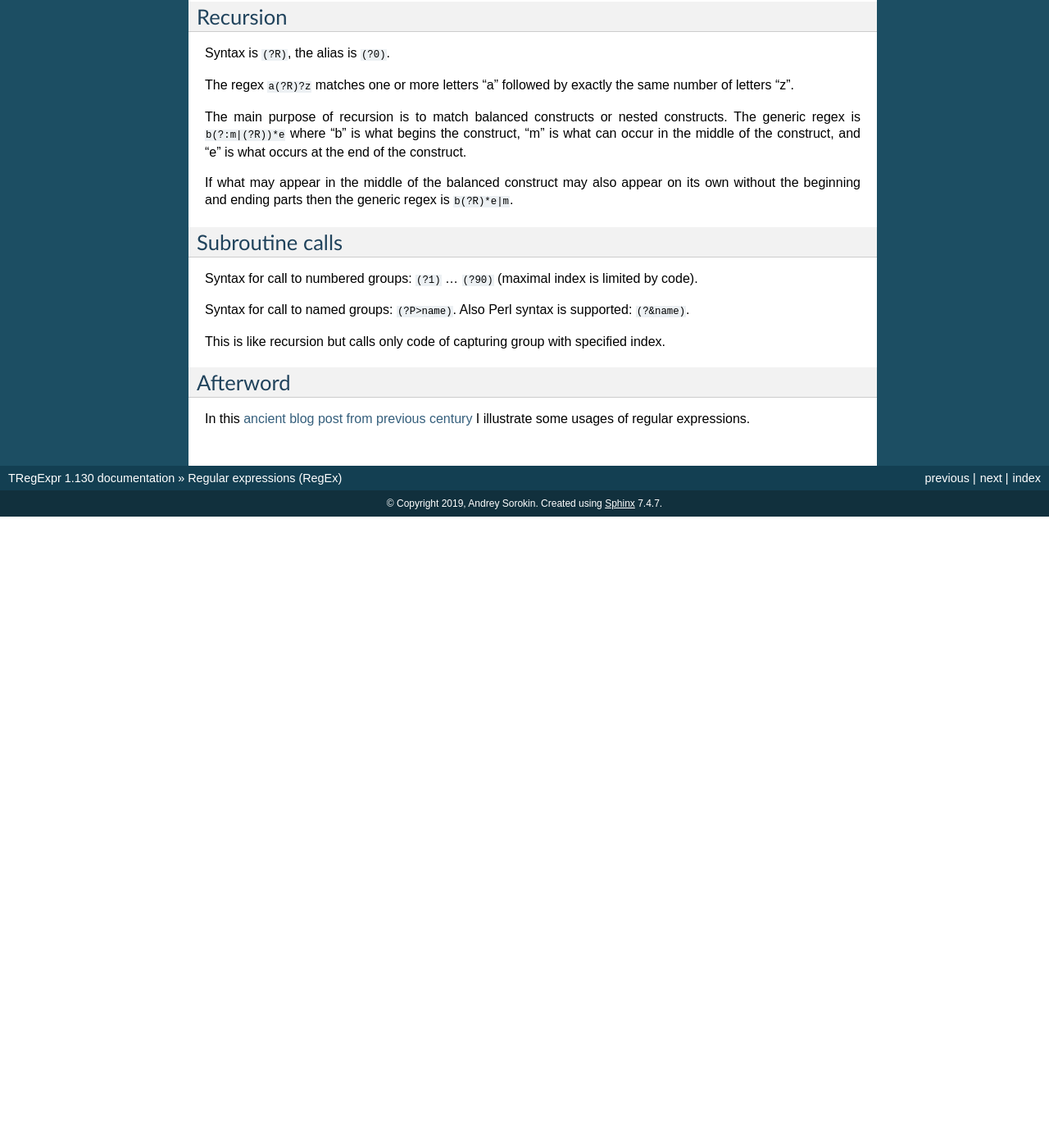
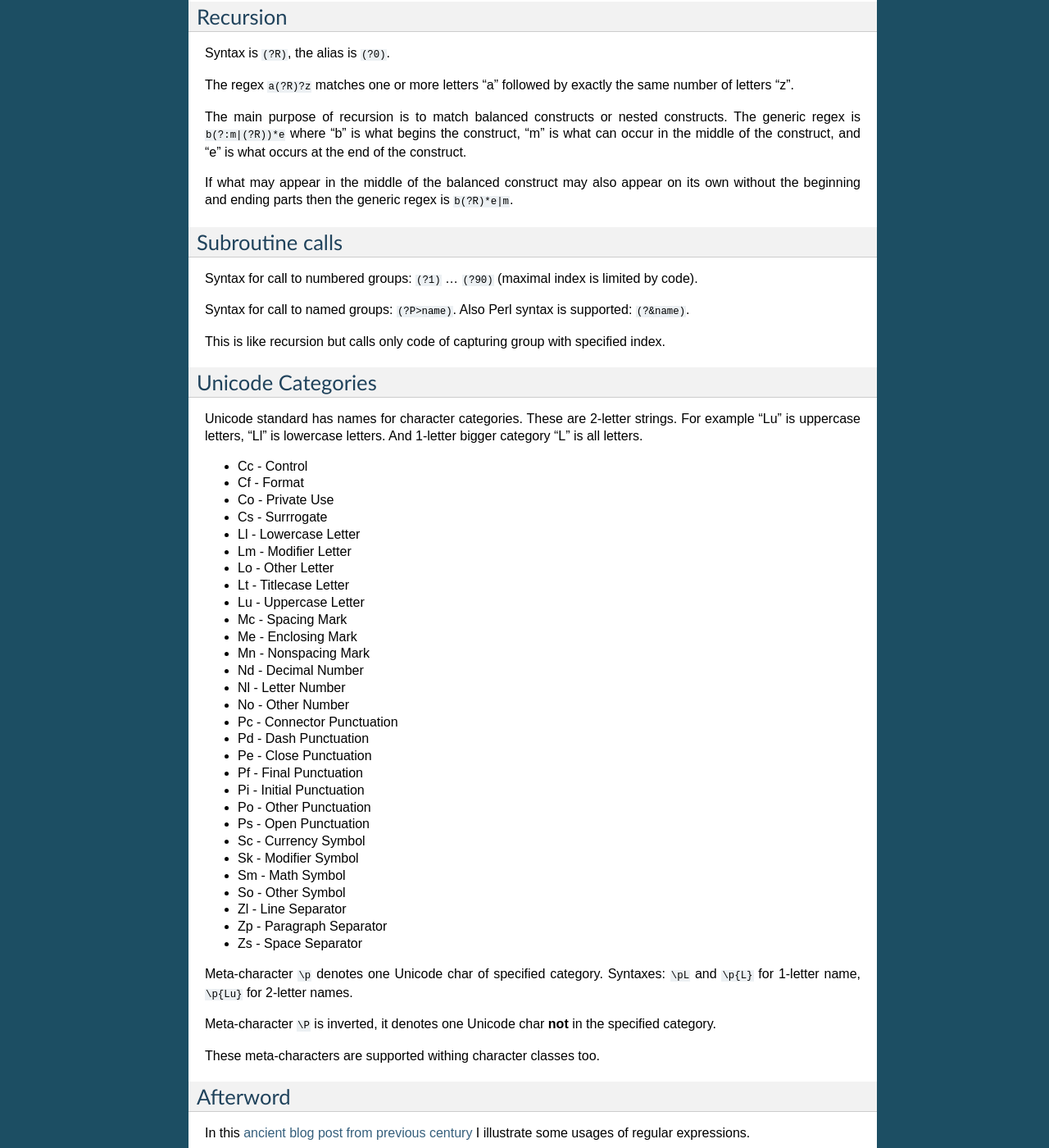
Before and after one commit to andgineer/TRegExpr, a Sphinx documentation site: the page built from docs/regular_expressions.rst, in a window 1280 px wide and 1400 px high, scrolled down 9458 px. Shown: the whole window at 82% size. Built offline with Sphinx 7.4.7, drawn with Linux system fonts in a browser that asks for light colours; before the commit the page ends 10088 px from its top, so only the background shows below that.

Commit message:
docs about \p \P

```diff
--- a/docs/regular_expressions.rst
+++ b/docs/regular_expressions.rst
@@ -657,6 +657,47 @@ Syntax for call to named groups: ``(?P>name)``. Also Perl syntax is supported: `
 
 This is like recursion but calls only code of capturing group with specified index.
 
+Unicode Categories
+------------------
+
+Unicode standard has names for character categories. These are 2-letter strings. For example "Lu" is uppercase letters, "Ll" is lowercase letters. And 1-letter bigger category "L" is all letters.
+
+* Cc - Control
+* Cf - Format
+* Co - Private Use
+* Cs - Surrrogate
+* Ll - Lowercase Letter
+* Lm - Modifier Letter
+* Lo - Other Letter
+* Lt - Titlecase Letter
+* Lu - Uppercase Letter
+* Mc - Spacing Mark
+* Me - Enclosing Mark
+* Mn - Nonspacing Mark
+* Nd - Decimal Number
+* Nl - Letter Number
+* No - Other Number
+* Pc - Connector Punctuation
+* Pd - Dash Punctuation
+* Pe - Close Punctuation
+* Pf - Final Punctuation
+* Pi - Initial Punctuation
+* Po - Other Punctuation
+* Ps - Open Punctuation
+* Sc - Currency Symbol
+* Sk - Modifier Symbol
+* Sm - Math Symbol
+* So - Other Symbol
+* Zl - Line Separator
+* Zp - Paragraph Separator
+* Zs - Space Separator
+
+Meta-character ``\p`` denotes one Unicode char of specified category. Syntaxes: ``\pL`` and ``\p{L}`` for 1-letter name, ``\p{Lu}`` for 2-letter names.
+
+Meta-character ``\P`` is inverted, it denotes one Unicode char **not** in the specified category.
+
+These meta-characters are supported withing character classes too.
+
 Afterword
 ---------
 
```
